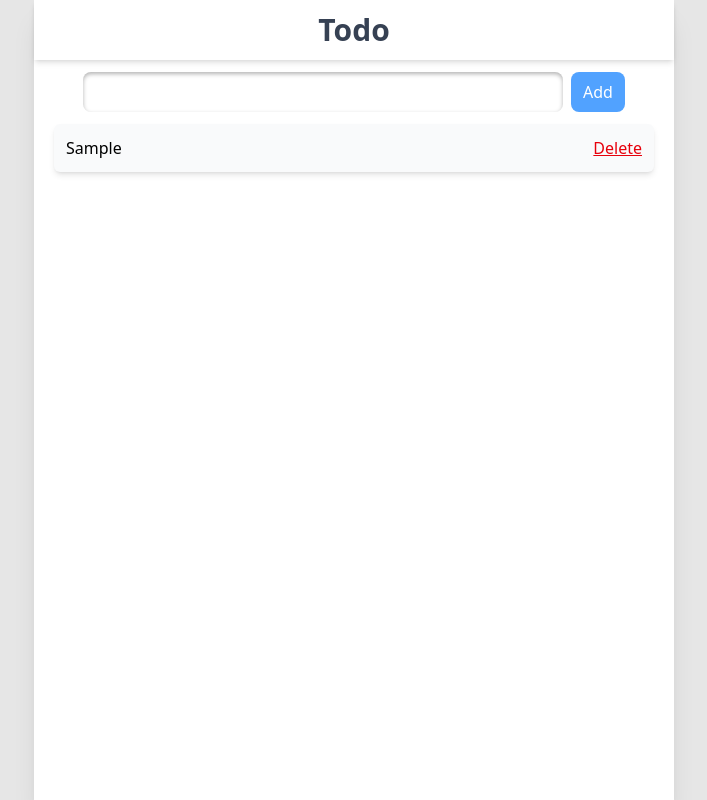
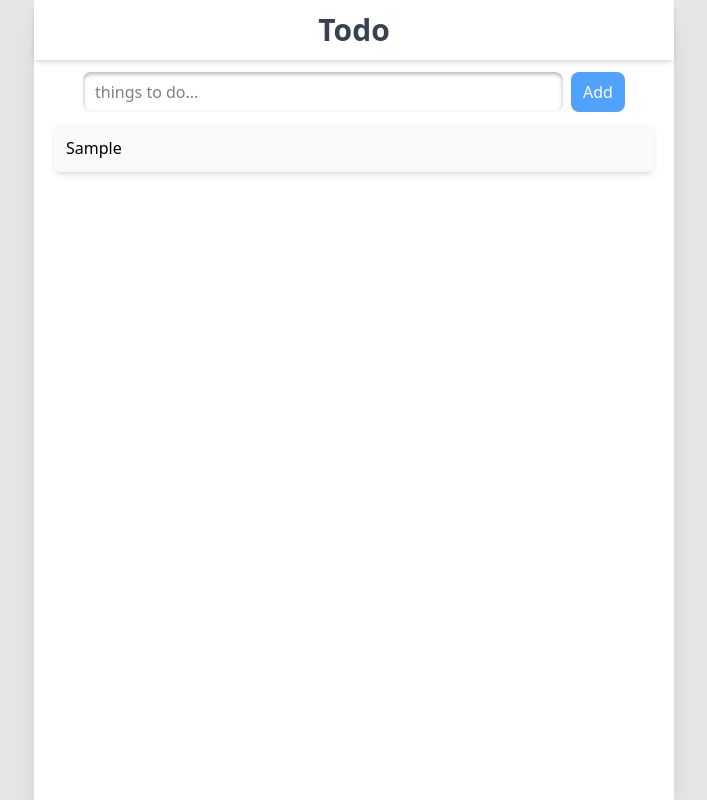
Before and after one commit to xKenjiR/todo, a React (Vite) app: page / in a window 1280 px wide. Both pictures are taken after typing "Sample" into the empty fields and a click on the button "Add". Shown: the whole page, without its empty margins (286-993 px from the left). Built offline with nearby package versions, Linux system fonts and the light colour scheme.

Commit message:
delete only on hover

```diff
--- a/src/components/Input.tsx
+++ b/src/components/Input.tsx
@@ -27,6 +27,7 @@ const Input = ({ addList }: Props) => {
         ref={text}
         className="w-[80%] p-1 px-3 rounded-lg inset-shadow-sm inset-shadow-[rgb(0,0,0,0.3)] outline-0 font-medium"
         type="text"
+        placeholder="things to do..."
       />
       <button
         type="submit"
--- a/src/components/List.tsx
+++ b/src/components/List.tsx
@@ -19,12 +19,12 @@ const List = ({ list, complete, deleteItem }: Props) => {
         ) : (
           <li
             key={item.id}
-            className="flex justify-between p-3 rounded-md bg-gray-50 hover:bg-gray-100 shadow-md cursor-pointer"
+            className="todo flex justify-between p-3 rounded-md bg-gray-50 hover:bg-gray-100 transition-colors shadow-md cursor-pointer"
             onClick={() => complete(item)}
           >
             <div className="font-medium">{item.message}</div>
             <div
-              className="text-red-600 hover:text-red-400 underline"
+              className="delete text-red-600 hover:text-red-400 underline"
               onClick={(e) => {
                 e.stopPropagation();
                 deleteItem(item);
@@ -39,14 +39,14 @@ const List = ({ list, complete, deleteItem }: Props) => {
         item.complete ? (
           <li
             key={item.id}
-            className="flex justify-between p-3 rounded-md bg-gray-50 hover:bg-gray-100 shadow-md cursor-pointer"
+            className="todo flex justify-between p-3 rounded-md bg-gray-50 hover:bg-gray-100 transition-colors shadow-md cursor-pointer"
             onClick={() => complete(item)}
           >
             <div className="font-medium line-through opacity-60">
               {item.message}
             </div>
             <div
-              className="text-red-600 hover:text-red-400 underline"
+              className="delete text-red-600 hover:text-red-400 underline"
               onClick={(e) => {
                 e.stopPropagation();
                 deleteItem(item);
--- a/src/index.css
+++ b/src/index.css
@@ -3,3 +3,13 @@
 body {
   background: rgb(230, 230, 230);
 }
+
+@layer components {
+  .delete {
+    @apply opacity-0 transition-opacity;
+  }
+
+  .todo:hover .delete {
+    @apply opacity-100;
+  }
+}
```
